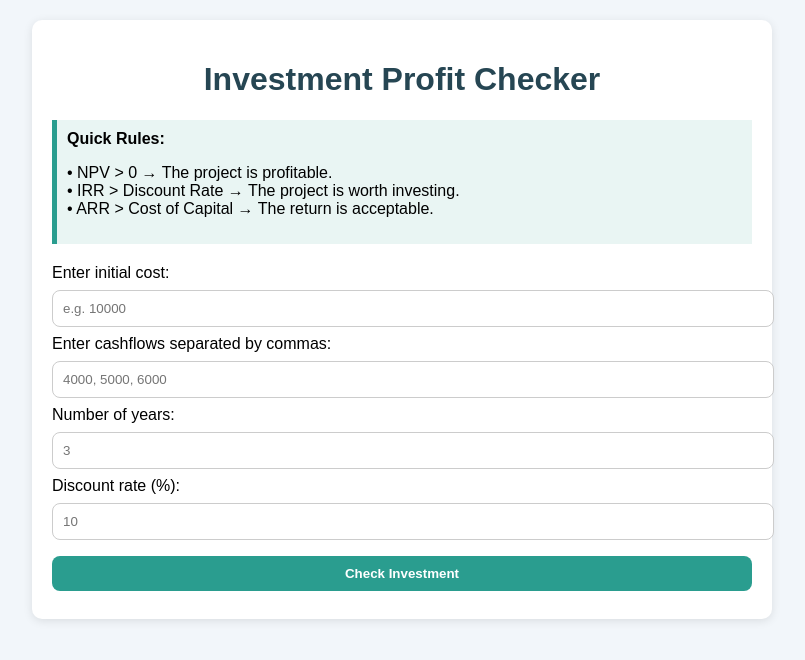
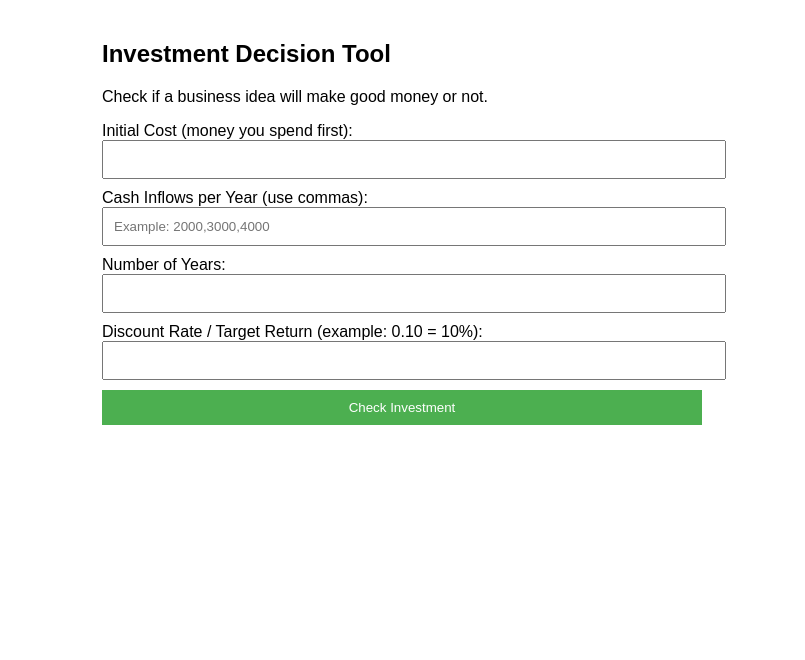
Before and after one commit to Nduw777/Investment_checker, a Flask app: page / in a window 1280 px wide. Shown: the top 660 px of the page, without its empty margins (238-1043 px from the left). Run offline with Flask 3, Linux system fonts and the light colour scheme.

Commit message:
Update index.html

```diff
--- a/templates/index.html
+++ b/templates/index.html
@@ -1,126 +1,4 @@
 <!DOCTYPE html>
-<html lang="en">
-<head>
-  <meta charset="UTF-8">
-  <title>Investment Checker</title>
-  <script src="https://cdn.jsdelivr.net/npm/chart.js"></script>
-  <style>
-    body {
-      font-family: Arial, sans-serif;
-      background: #f2f6fa;
-      margin: 0;
-      padding: 20px;
-    }
-    .container {
-      background: #fff;
-      border-radius: 10px;
-      padding: 20px;
-      max-width: 700px;
-      margin: auto;
-      box-shadow: 0 2px 10px rgba(0,0,0,0.1);
-    }
-    h1 {
-      text-align: center;
-      color: #264653;
-    }
-    .rules {
-      background: #e9f5f3;
-      border-left: 5px solid #2a9d8f;
-      padding: 10px;
-      margin-bottom: 20px;
-    }
-    input, button {
-      width: 100%;
-      padding: 10px;
-      margin: 8px 0;
-      border: 1px solid #ccc;
-      border-radius: 8px;
-    }
-    button {
-      background: #2a9d8f;
-      color: white;
-      border: none;
-      font-weight: bold;
-      cursor: pointer;
-    }
-    button:hover {
-      background: #21867a;
-    }
-    .results {
-      background: #fefefe;
-      border-radius: 10px;
-      padding: 15px;
-      margin-top: 20px;
-      box-shadow: 0 2px 6px rgba(0,0,0,0.1);
-    }
-    .recommendation {
-      background: #d8f3dc;
-      border-left: 5px solid #40916c;
-      padding: 10px;
-      margin-top: 15px;
-      font-weight: bold;
-    }
-    canvas {
-      margin-top: 20px;
-      width: 100%;
-    }
-  </style>
-</head>
-<body>
-  <div class="container">
-    <h1>Investment Profit Checker</h1>
-
-    <div class="rules">
-      <strong>Quick Rules:</strong>
-      <p>• NPV > 0 → The project is profitable.<br>
-      • IRR > Discount Rate → The project is worth investing.<br>
-      • ARR > Cost of Capital → The return is acceptable.</p>
-    </div>
-
-    <form method="POST">
-      <label>Enter initial cost:</label>
-      <input type="number" step="0.01" name="initial_cost" placeholder="e.g. 10000" required>
-
-      <label>Enter cashflows separated by commas:</label>
-      <input type="text" name="cashflows" placeholder="4000, 5000, 6000" required>
-
-      <label>Number of years:</label>
-      <input type="number" name="years" placeholder="3" required>
-
-      <label>Discount rate (%):</label>
-      <input type="number" step="0.1" name="rate" placeholder="10" required>
-
-      <button type="submit">Check Investment</button>
-    </form>
-
-    {% if result %}
-    <div class="results">
-      <h3>Results:</h3>
-      <p><strong>NPV:</strong> {{ result.NPV }}</p>
-      <p><strong>IRR:</strong> {{ result.IRR }}</p>
-      <p><strong>ARR:</strong> {{ result.ARR }}</p>
-      <p><strong>Decision:</strong> {{ result.Decision }}</p>
-
-      <h4>Recommendations:</h4>
-      <ul>
-        {% for rec in result.recommendations %}
-          <li>{{ rec }}</li>
-        {% endfor %}
-      </ul>
-
-      <canvas id="cashflowChart"></canvas>
-    </div>
-
-    <script>
-      const cashflows = {{ cashflows|tojson }};
-      if (cashflows.length > 0) {
-        const ctx = document.getElementById('cashflowChart').getContext('2d');
-        const labels = cashflows.map((_, i) => "Year " + (i + 1));
-        new Chart(ctx, {
-          type: 'bar',
-          data: {
-            labels: labels,
-            datasets: [{<!DOCTYPE html>
 <html>
 <head>
 <title>Investment Checker</title>
@@ -222,26 +100,3 @@ button:hover { opacity: 0.9; }
 
 </body>
 </html>
-
-              label: 'Yearly Cashflow',
-              data: cashflows,
-              backgroundColor: cashflows.map(v => v >= 0 ? '#2a9d8f' : '#e63946')
-            }]
-          },
-          options: {
-            responsive: true,
-            plugins: {
-              title: { display: true, text: 'Cashflow Dashboard' },
-              legend: { display: false }
-            },
-            scales: {
-              y: { beginAtZero: true }
-            }
-          }
-        });
-      }
-    </script>
-    {% endif %}
-  </div>
-</body>
-</html>
```
